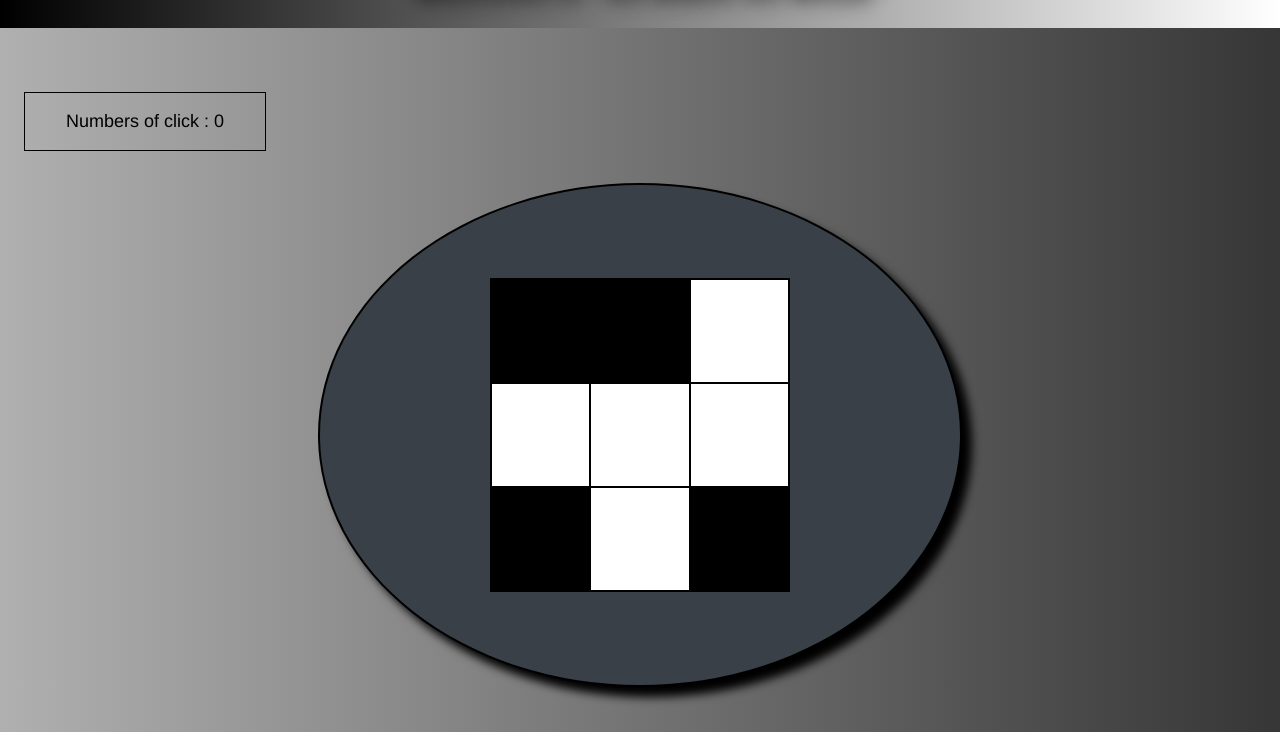
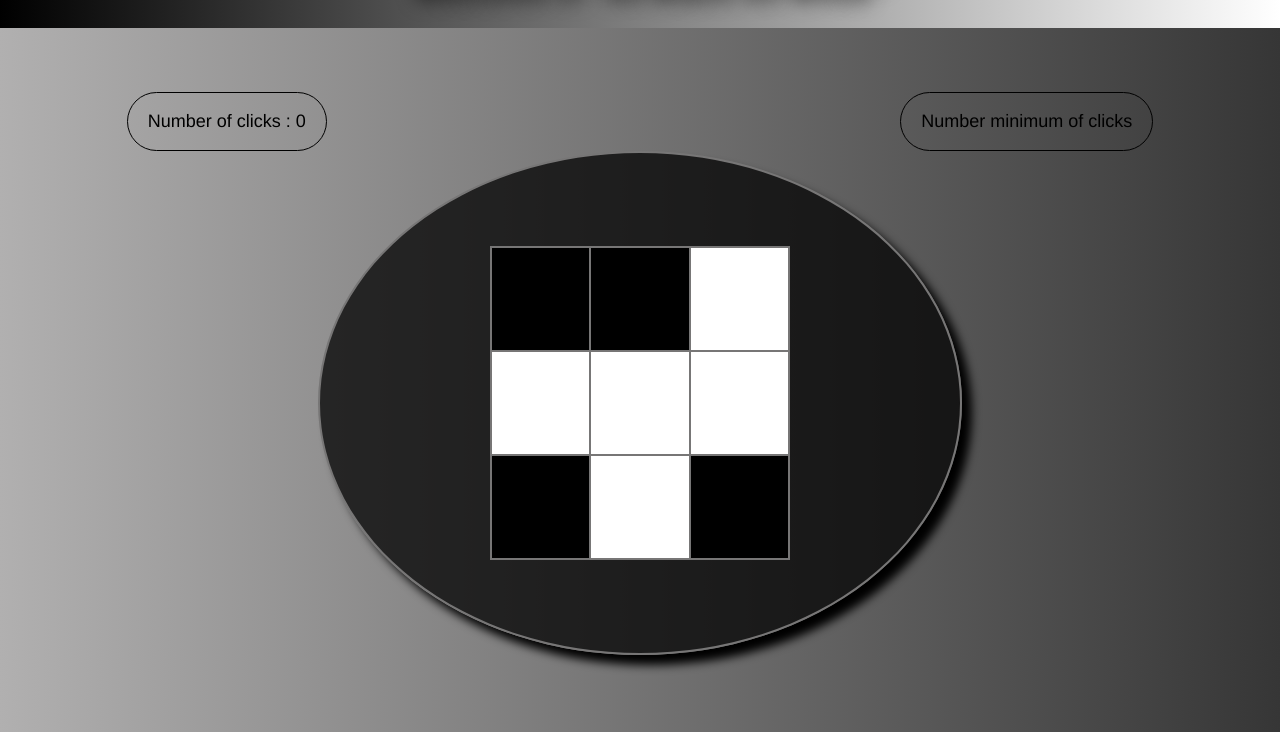
Before and after one commit to Nozonn/Tout-Noir-Tout-Blanc, a plain HTML site: page index.html in a window 1280 px wide. Shown: the part 68-800 px from the top of the page. Drawn offline with Linux system fonts and the light colour scheme.

Commit message:
Add files via upload

```diff
--- a/index.html
+++ b/index.html
@@ -17,7 +17,11 @@
     </header>
 
     <div id="score">
-        <p id="scoreText">Numbers of click : 0</p>
+        <div class="container" id="containerScore"><p id="scoreText">Number of clicks : 0</p></div>
+        <div class="container" id="containerBestScore"><p id="bestScore">Number minimum of clicks</p></div>
+
+
+
     </div>
 
     <!--    display: flex -->
@@ -31,9 +35,11 @@
         </div>
 
         <div id="endMenu">
+            <div id="end">
+                <h1>GAME OVER !!</h1>
+            </div>
             <button id="isRestart"><h1 >DO YOU RESTART ?</h1></button>
         </div>
-
     </div>
 
 
--- a/script.js
+++ b/script.js
@@ -1,7 +1,8 @@
 function initialization(isFirst=true) {
+    let color;
     boardCase.style.display = "flex";
     endMenu.style.display = "none";
-    nbClick = 0; scoreText.textContent = `Numbers of click : ${nbClick}`;
+    nbClick = 0; scoreText.textContent = `Number of clicks : ${nbClick}`;
     if (isFirst) {
         for (let i=0; i<rows.length; i++) {
             col = [];
@@ -23,6 +24,8 @@ function initialization(isFirst=true) {
             }
         }
     }
+
+    verif() ? restart() : {};
 
 }
 
@@ -60,26 +63,17 @@ function verif() {
 
 
 function restart() {
-    /*
-    let isRestart = prompt("THE END !!! Enter restart to restart");
-    if (isRestart.toLowerCase() == "restart") {
-        initialization(false)
-    } else {
-        alert("I say restart ! Else quit !!")
-        restart()
-    }
-    */
-
     boardCase.style.display = "none";
     endMenu.style.display = "block";
-    /*endMenu.addEventListener("click", (e) => {
+
+    if (bestScoreVal == null || nbClick < bestScoreVal) {
+        bestScoreVal = nbClick
+        bestScore.textContent = `Number minimum of clicks : ${bestScoreVal}`
+    }
+
+    isRestart.addEventListener("click", (e) => {
         initialization(false)
-    })*/
-
-   isRestart.addEventListener("click", (e) => {
-        initialization(false)
-        console.log("Valid")
-   })
+    })
 }
 
 
@@ -89,6 +83,7 @@ const row1 = document.getElementById("row1");
 const row2 = document.getElementById("row2");
 const row3 = document.getElementById("row3");
 const scoreText = document.getElementById("scoreText");
+const bestScore = document.getElementById("bestScore");
 const rows = [row1, row2, row3];
 const endMenu = document.getElementById("endMenu");
 const isRestart = document.getElementById("isRestart");
@@ -96,6 +91,7 @@ const colors = ["white", "black"];
 let board = [];
 let nbCol = 3;
 let nbClick = 0;
+let bestScoreVal;
 
 
 initialization()
--- a/style.css
+++ b/style.css
@@ -41,11 +41,27 @@ header h1 {
 #score {
     display: flex;
     align-items: center;
+    justify-content: space-around;
+
+}
+
+.container {
+    display: flex;
+    align-items: center;
     justify-content: center;
     border: 1px solid #000000;
-    width: 15rem;
-    margin-bottom: 2rem;
-    margin-left: 1.5rem;
+    width: auto;
+    padding: 0px 20px 0px 20px;
+    border-radius: 10em;
+
+}
+
+#containerScore {
+    margin-right: 10rem;
+}
+
+#containerBestScore {
+    margin-left: 10rem;
 }
 
 #score p {
@@ -64,12 +80,12 @@ header h1 {
 #board
 {
     display: flex;
-    background-color: rgb(57, 64, 71);
+    background-color: rgba(0, 0, 0, 0.747);
     width: 40rem;
     height: 500px;
     justify-content: center;
     align-items: center;
-    border: 2px solid black;
+    border: 2px solid rgb(119, 118, 118);
     border-radius: 50%;
     box-shadow: 10px 10px 10px black;
 
@@ -77,7 +93,7 @@ header h1 {
 
 table, tr, td
 {
-    border: 2px solid black;
+    border: 2px solid rgb(119, 118, 118);
     border-collapse:collapse;
     width: 300px;
     height: 100px;
@@ -92,7 +108,8 @@ td
 
 #endMenu {
     display: none;
-    background-color: pink;
+    background-color: transparent;
+    margin-top: 5em;
 }
 
 #endMenu #isRestart {
@@ -106,3 +123,24 @@ td
     40% {opacity: 0;}
     100% {opacity: 1;}
 }
+
+#end {
+    display: flex;
+    align-items: center;
+    justify-content: center;
+    border: 2px solid black;
+    border-radius: 10rem;
+
+    margin-bottom: 10rem;
+
+    box-shadow: 10px 10px 100px 50px black;
+
+    animation: 2s spawning;
+}
+
+@keyframes spawning {
+    from {
+        margin-left: 100%;
+        transform: rotate(360deg);
+    }
+}
```
